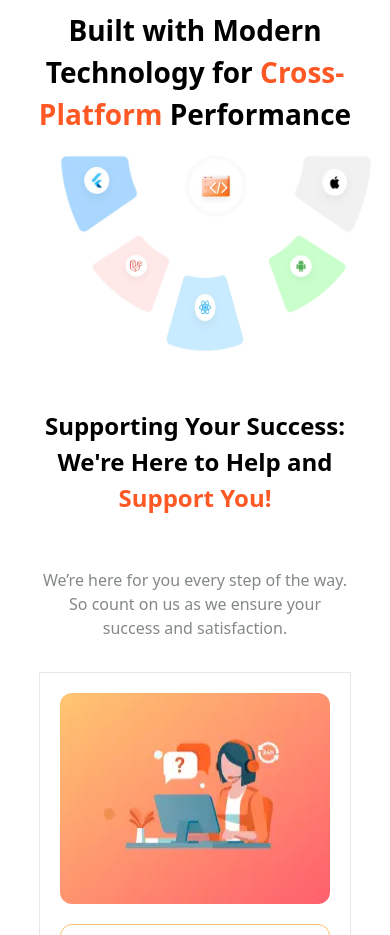
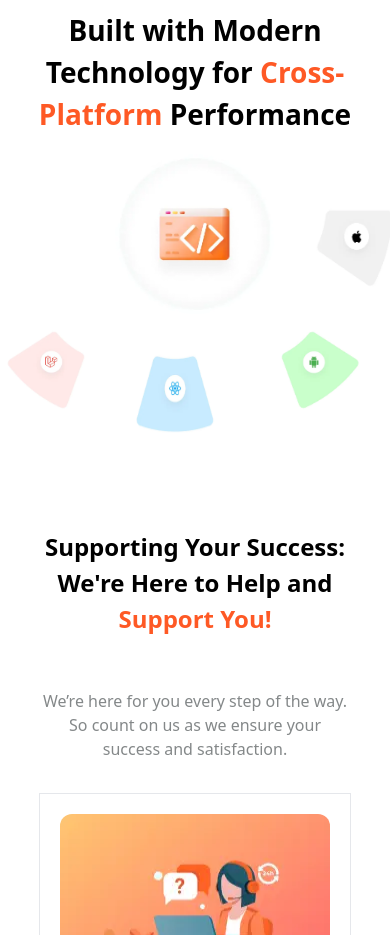
Before and after one commit to Diwa07/stackFood-Design-, a React (Create React App) app: page / in a window 390 px wide. Shown: the part 9160-10095 px from the top of the page. Built offline with nearby package versions, Linux system fonts and the light colour scheme.

Commit message:
almost done

```diff
--- a/src/app/home/TenthPage.js
+++ b/src/app/home/TenthPage.js
@@ -1,58 +1,91 @@
-import React from 'react'
-import middle from '../../image/tenmiddle.webp'
-import a from '../../image/a.webp'
-import b from '../../image/b.webp'
-import c from '../../image/c.webp'
-import d from '../../image/d.webp'
-import e from '../../image/e.webp'
-
-
-
-
+import React from "react";
+import middle from "../../image/tenmiddle.webp";
+import a from "../../image/a.webp";
+import b from "../../image/b.webp";
+import c from "../../image/c.webp";
+import d from "../../image/d.webp";
+import e from "../../image/e.webp";
 
 const TenthPage = () => {
   return (
-    <div className='flex flex-col items-center h-auto text-center ' >
-        <div>
-            <h1 className='text-[28px]  font-semibold  px-5 ' >
-            Built with Modern Technology for  <span className="text-[#FE5925]  " > Cross-Platform  </span>  Performance
-            </h1>
-        </div>
+    <div className="flex flex-col items-center h-auto text-center ">
+      <div>
+        <h1 className="text-[28px]  font-semibold  px-5 ">
+          Built with Modern Technology for{" "}
+          <span className="text-[#FE5925]  "> Cross-Platform </span> Performance
+        </h1>
+      </div>
 
-
-         <div className=' w-full h-full flex        py-[5%] ' >
-
-         <div className='flex w-full ' >
-
-
-
-         <div className='flex flex-col items-center justify-center w-full h-full mr-[3rem] ' >
-            <div className='flex gap-[20%] md:gap-[30%]   ' >
-            < img src= {a} alt=' ' className='h-[5rem] md:h-[10rem]  w-[5rem] md:w-[10rem]' />
-             <img src= {middle} alt='' className='w-[4rem] h-[4rem] ' />
-            < img src= {e} alt=' ' className='h-[5rem] md:h-[10rem] w-[5rem] md:w-[10rem]' />
+      <div className=" w-full h-full flex py-[5%]">
+        <div className="flex w-full mb-[10rem]">
+          {/* <div className="flex flex-col items-center justify-center w-full h-full mr-[3rem] ">
+            <div className="flex gap-[20%] md:gap-[30%]   ">
+              <img
+                src={a}
+                alt=" "
+                className="h-[5rem] md:h-[10rem]  w-[5rem] md:w-[10rem]"
+              />
+              <img src={middle} alt="" className="w-[4rem] h-[4rem] " />
+              <img
+                src={e}
+                alt=" "
+                className="h-[5rem] md:h-[10rem] w-[5rem] md:w-[10rem]"
+              />
             </div>
 
-            <div className='flex gap-[60%]' >
-
-            < img src= {b} alt=' ' className='h-[5rem] md:h-[10rem] w-[5rem] md:w-[10rem]' />
-            < img src= {d} alt=' ' className='h-[5rem] md:h-[10rem] w-[5rem] md:w-[10rem]' />
+            <div className="flex gap-[60%]">
+              <img
+                src={b}
+                alt=" "
+                className="h-[5rem] md:h-[10rem] w-[5rem] md:w-[10rem]"
+              />
+              <img
+                src={d}
+                alt=" "
+                className="h-[5rem] md:h-[10rem] w-[5rem] md:w-[10rem]"
+              />
             </div>
 
-<div className='lg:ml-[15%] ml-[20%]  flex  -mt-[12%] ' >
-< img src= {c} alt=' ' className='h-[5rem] md:h-[10rem] w-[5rem] md:w-[10rem]' />
+            <div className="lg:ml-[15%] ml-[20%]  flex  -mt-[12%] ">
+              <img
+                src={c}
+                alt=" "
+                className="h-[5rem] md:h-[10rem] w-[5rem] md:w-[10rem]"
+              />
+            </div>
+          </div> */}
+          <div className="flex flex-col items-center justify-center w-full h-full">
+              <div className="relative">
+                <img src={middle} alt="" className="w-[10rem] h-[10rem] " />
+                <img src={a} alt=" " className="absolute left-[-199px] top-[54px] h-[5rem] md:h-[10rem]  w-[5rem] md:w-[10rem]" />
+                <img src={b} alt=" " className="absolute left-[-109px] top-[176px] h-[5rem] md:h-[10rem] w-[5rem] md:w-[10rem]" />
+                <img src={c} alt=" " className="absolute left-[20px] top-[200px] h-[5rem] md:h-[10rem] w-[5rem] md:w-[10rem]" />
+                <img src={d} alt=" " className="absolute left-[165px] top-[176px] h-[5rem] md:h-[10rem] w-[5rem] md:w-[10rem]" />
+                <img src={e} alt=" " className="absolute left-[200px] top-[54px] h-[5rem] md:h-[10rem] w-[5rem] md:w-[10rem]" />
+              </div>
+          </div>
+          {/* <div className="flex flex-col items-center justify-center w-full h-full">
+            <div className="relative">
+              <img src={middle} alt="" className="w-[10rem] h-[10rem] " />
+              {[a, b, c, d, e].map((letter, index) => (
+                <img
+                  key={letter}
+                  src={letter}
+                  alt=""
+                  className={`absolute
+                    left-${Math.cos((index / 5) * 2 * Math.PI) * 200}px
+                    top-${Math.sin((index / 5) * 2 * Math.PI) * 200}px
+                    h-[5rem] md:h-[10rem]
+                    w-[5rem] md:w-[10rem]`}
+                />
+              ))}
+            </div>
+          </div> */}
 
-</div>
+        </div>
+      </div>
+    </div>
+  );
+};
 
-          </div>
-
-         </div>
-
-
-         </div>
-
-    </div>
-  )
-}
-
-export default TenthPage
+export default TenthPage;
```
